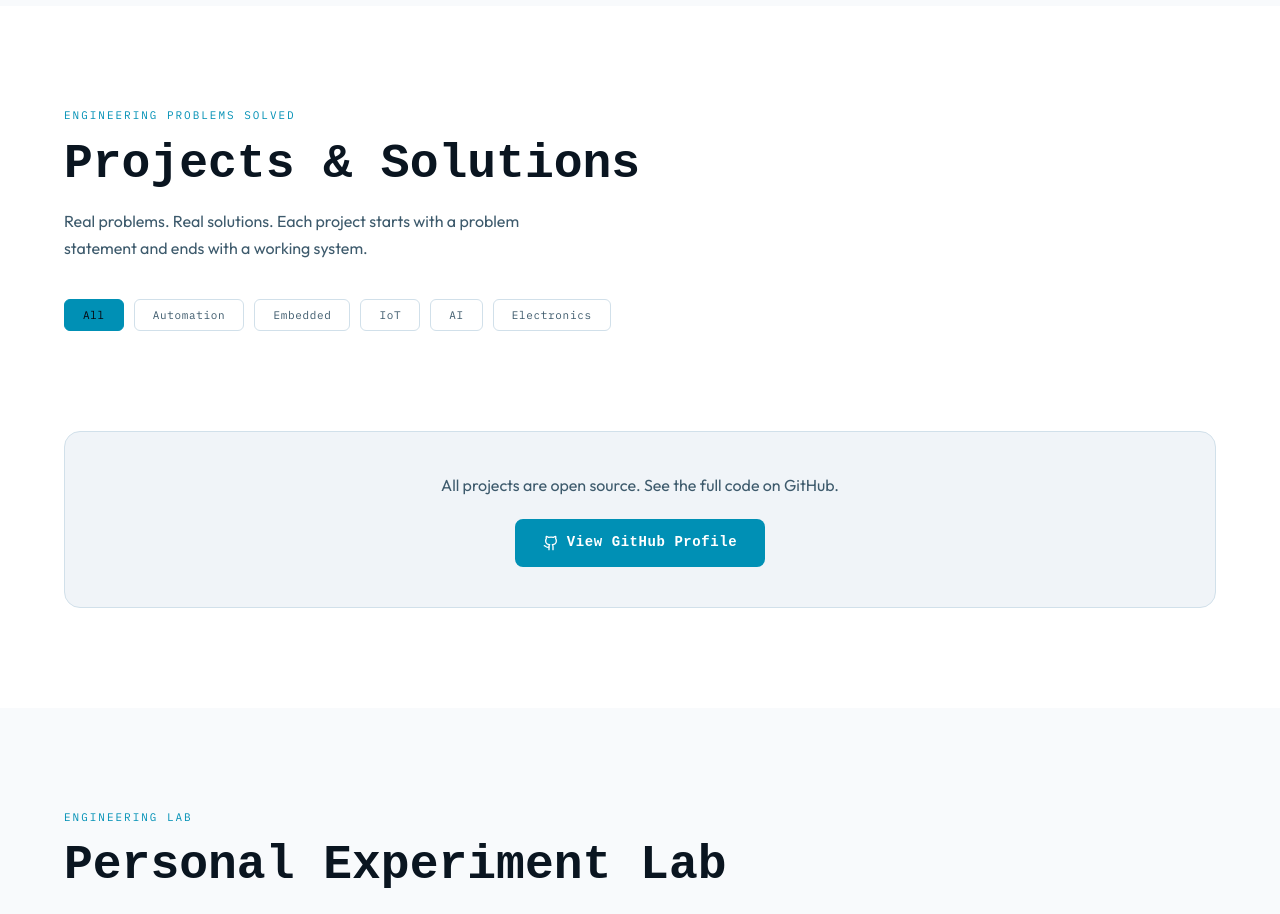
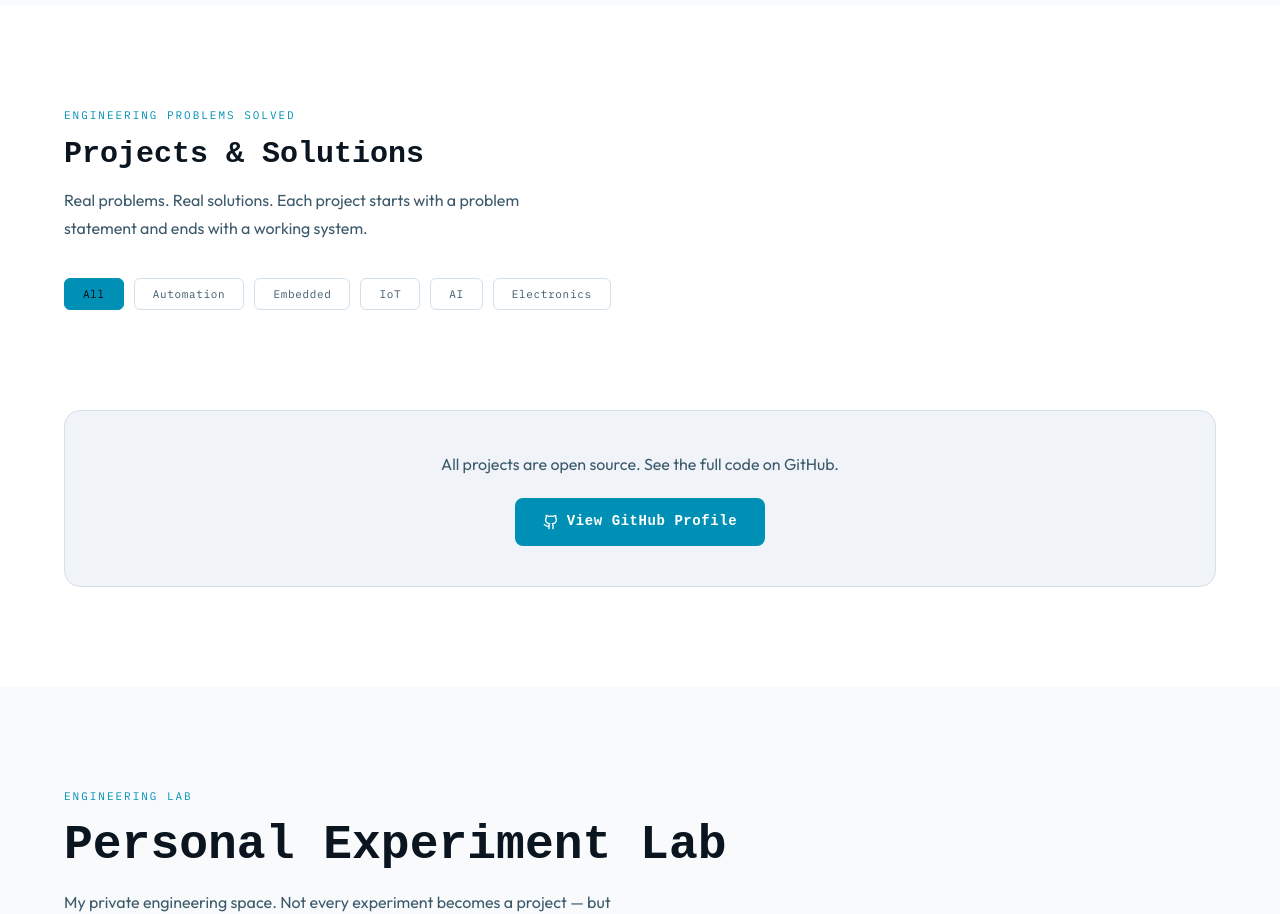
Before and after one commit to HoraEmbedded/my-portfolio, a Next.js app: page / in a window 1280 px wide. Shown: the part 2560-3474 px from the top of the page. Built offline with nearby package versions, Linux system fonts and the light colour scheme.

Commit message:
update format

```diff
--- a/components/Projects.tsx
+++ b/components/Projects.tsx
@@ -39,7 +39,7 @@ export default function Projects() {
           </p>
           <h2
             className="section-title"
-            style={{ fontSize: 'clamp(30px, 4vw, 48px)', marginBottom: '16px' }}
+            style={{ fontSize: 'clamp(30px, 4vw, 28px)', marginBottom: '16px' }}
           >
             Projects & Solutions
           </h2>
```
